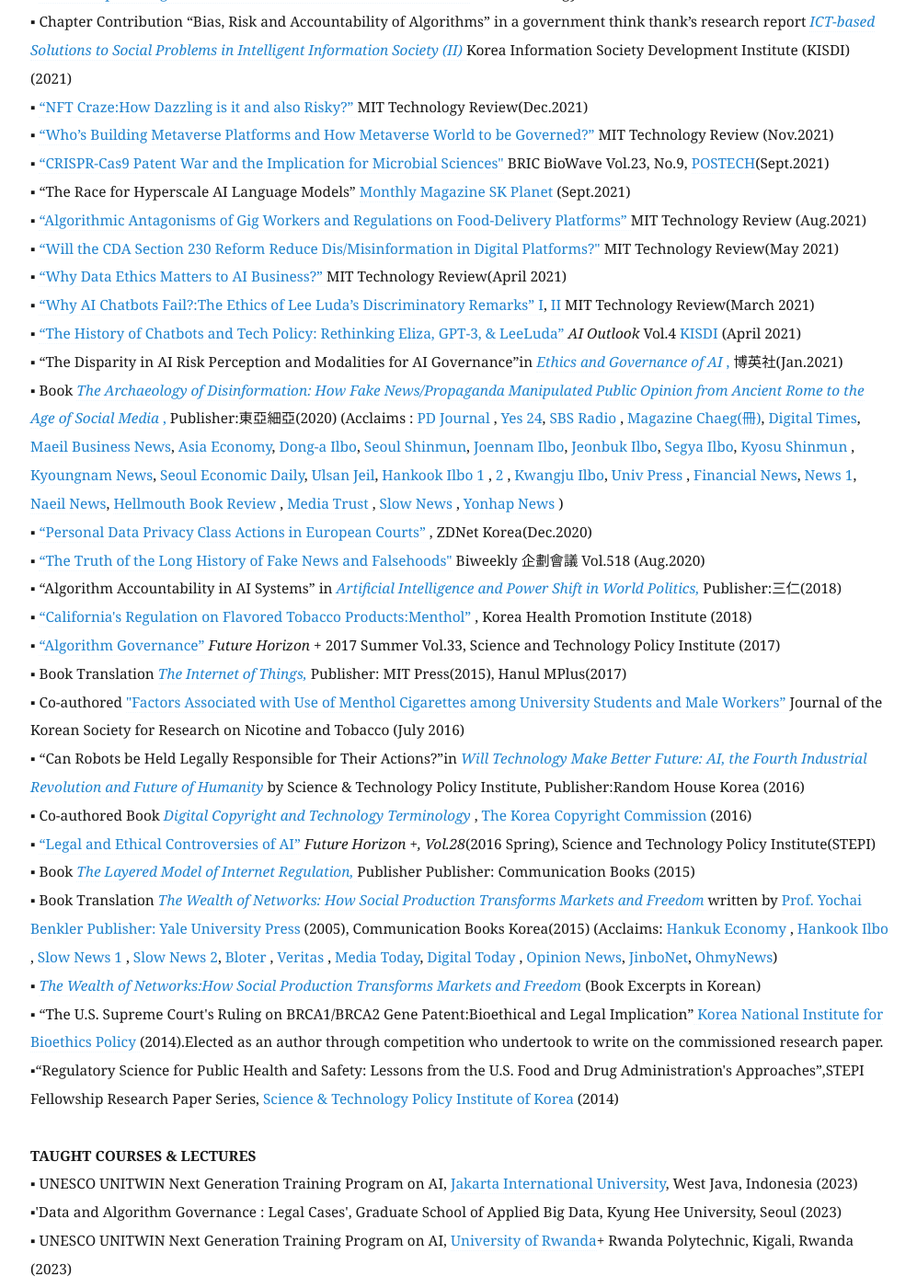
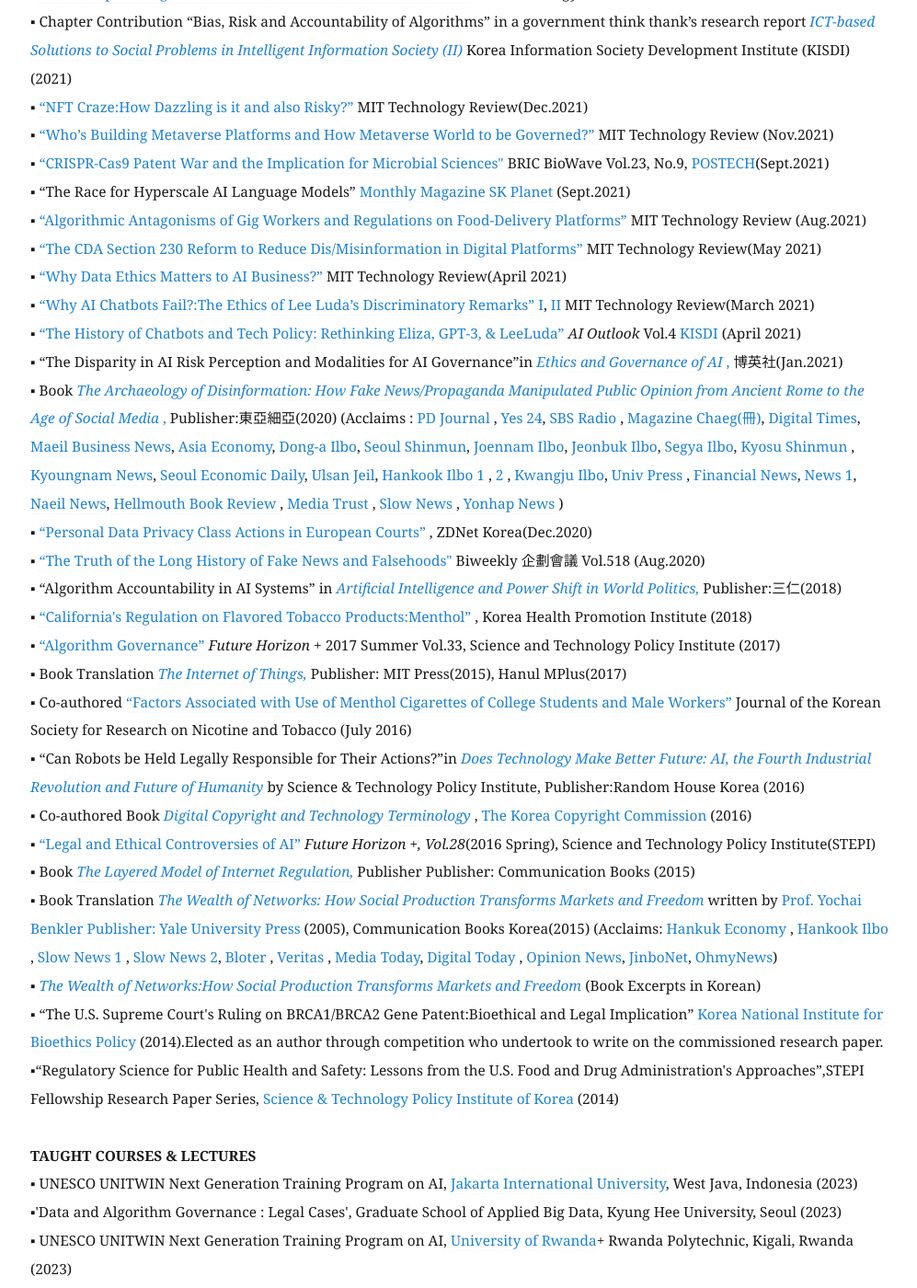
Before and after one commit to eunchangchoi/eunchangchoi.github.io, a Jekyll site: the page built from index.md, in a window 1280 px wide and 1400 px high, scrolled down 3229 px. Shown: the whole window at 92% size, without its empty margins (67-1064 px from the left). Built offline with Jekyll 4.4.1, drawn with Linux system fonts in a browser that asks for light colours; some of the changed text lies outside the part shown.

Commit message:
Update index.md

```diff
--- a/index.md
+++ b/index.md
@@ -61,7 +61,7 @@
 ▪ <a href="https://www.ibric.org/myboard/read.php?Board=report&id=3843">“CRISPR-Cas9 Patent War and the Implication for Microbial Sciences"</a> BRIC BioWave Vol.23, No.9, <a href="https://www.ibric.org/biowave/bio_webzine_index.php"> POSTECH</a>(Sept.2021)<br>
 ▪ “The Race for Hyperscale AI Language Models” <a href="https://www.skplanet.com/business/ictIot"> Monthly Magazine SK Planet </a>(Sept.2021) <br>
 ▪ <a href="https://www.technologyreview.kr/%ec%a3%bc%eb%ac%b8%ed%98%95-%ed%94%8c%eb%9e%ab%ed%8f%bc-%ea%b7%9c%ec%a0%9c%ec%99%80-%ea%b8%b1-%ec%9d%b4%ec%bd%94%eb%85%b8%eb%af%b8%ec%9d%98-%eb%af%b8%eb%9e%98/?fbclid=IwAR1sfDzfWXv-sdOnKCrOSIlD0PSPpXuAuzSBjD4gz-2Qjuc6NhNq2A100Iw">“Algorithmic Antagonisms of Gig Workers and Regulations on Food-Delivery Platforms” </a> MIT Technology Review (Aug.2021)<br>
-▪ <a href="https://www.technologyreview.kr/communicatioins-decency-act-misinformation/"> “Will the CDA Section 230 Reform Reduce Dis/Misinformation in Digital Platforms?" </a> MIT Technology Review(May 2021) <br>
+▪ <a href="https://www.technologyreview.kr/communicatioins-decency-act-misinformation/"> “The CDA Section 230 Reform to Reduce Dis/Misinformation in Digital Platforms” </a> MIT Technology Review(May 2021) <br>
 ▪ <a href="https://www.technologyreview.kr/why-data-ethics-is-important-in-ai-business/">“Why Data Ethics Matters to AI Business?” </a> MIT Technology Review(April 2021)<br>
 ▪ <a href="https://www.technologyreview.kr/why-ai-chatbots-fail-lee-luda-part-1/"> “Why AI Chatbots Fail?:The Ethics of Lee Luda’s Discriminatory Remarks” I</a>, <a href="https://www.technologyreview.kr/why-ai-chatbots-fail-lee-luda-part-2/"> II</a> MIT Technology Review(March 2021)<br>
 ▪ <a href="https://www.kisdi.re.kr/report/view.do?key=m2101113025377&arrMasterId=4333446&masterId=4333446&artId=555875"> “The History of Chatbots and Tech Policy: Rethinking Eliza, GPT-3, & LeeLuda” </a> <i> AI Outlook </i> Vol.4 <a href="https://www.kisdi.re.kr/eng/index.do"> KISDI </a>(April 2021)<br>
@@ -73,8 +73,8 @@
 ▪ <a href="https://nosmk.khealth.or.kr/nsk/user/extra/ntcc/nosmokeFile/fileView/jsp/Page.do?siteMenuIdx=81&dataNo=31&dataGr=4&fileNo=522&postIdx=562&level1Idx=8&level2Idx=31&datalv=1"> “California's Regulation on Flavored Tobacco Products:Menthol” </a>, Korea Health Promotion Institute (2018) <br>
 ▪ <a href="https://www.stepi.re.kr/site/stepiko/PeriodicReportView.do?reIdx=33&pageIndex=1&cateCont=A0505&searchYear=&searchCondition=2&searchKeyword=%EC%B5%9C%EC%9D%80%EC%B0%BD&searchSort=PUBLIC_DT"> “Algorithm Governance” </a><i> Future Horizon +</i> 2017 Summer Vol.33, Science and Technology Policy Institute (2017) <br>
 ▪ Book Translation <a href="http://www.kyobobook.co.kr/product/detailViewKor.laf?ejkGb=KOR&mallGb=KOR&barcode=9788946062726&orderClick=LAH&Kc="> <i> The Internet of Things,</i> </a> Publisher: MIT Press(2015), Hanul MPlus(2017)<br>
-▪ Co-authored <a href="http://www.jksrnt.org/journal/view.html?doi=10.25055/JKSRNT.2016.7.2.74"> "Factors Associated with Use of Menthol Cigarettes among University Students and Male Workers” </a> Journal of the Korean Society for Research on Nicotine and Tobacco (July 2016)<br>
-▪ “Can Robots be Held Legally Responsible for Their Actions?”in <a href="https://bit.ly/3cT4dSs"><i> Will Technology Make Better Future: AI, the Fourth Industrial Revolution and Future of Humanity</i></a> by Science & Technology Policy Institute, Publisher:Random House Korea (2016) <br>
+▪ Co-authored <a href="http://www.jksrnt.org/journal/view.html?doi=10.25055/JKSRNT.2016.7.2.74"> “Factors Associated with Use of Menthol Cigarettes of College Students and Male Workers” </a> Journal of the Korean Society for Research on Nicotine and Tobacco (July 2016)<br>
+▪ “Can Robots be Held Legally Responsible for Their Actions?”in <a href="https://bit.ly/3cT4dSs"><i> Does Technology Make Better Future: AI, the Fourth Industrial Revolution and Future of Humanity</i></a> by Science & Technology Policy Institute, Publisher:Random House Korea (2016) <br>
 ▪ Co-authored Book <a href= "https://copyright.or.kr/information-materials/publication/research-report/view.do?brdctsno=40222&pageIndex=1&brdctsstatecode=&brdclasscode=&searchTarget=SUBJECT&nationcode=&brdno=34&noticeYn=&etc1=&searchText=%EA%B8%B0%EC%88%A0%EC%9A%A9%EC%96%B4&portalcode=04&servicecode=06&searchkeyword=&portalcode04=#"><i> Digital Copyright and Technology Terminology </i> </a>,<a href="https://www.copyright.or.kr/eng/main.do"> The Korea Copyright Commission </a>(2016) <br>
 ▪ <a href="https://www.stepi.re.kr/site/stepiko/PeriodicReportView.do?reIdx=28&pageIndex=1&cateCont=A0505&searchYear=&searchCondition=2&searchKeyword=%EC%B5%9C%EC%9D%80%EC%B0%BD&searchSort=PUBLIC_DT"> “Legal and Ethical Controversies of AI”</a> <i> Future Horizon +, Vol.28</i>(2016 Spring), Science and Technology Policy Institute(STEPI) <br>
 ▪ Book <a href="http://www.kyobobook.co.kr/product/detailViewKor.laf?barcode=9791130437002&orderClick=357"> <i>The Layered Model of Internet Regulation, </i></a> Publisher Publisher: Communication Books (2015) <br>
@@ -140,7 +140,7 @@
 ▪ 'Global Perspective on AI Ethics Governance’ Korea Information Society Development Institute (KISDI), S.Korea (Sept.2018) <br>
 ▪ 'AI Ethics, Policies & Governance: A Global Overview’ The Korea Society of Internet Ethics Conference (Nov.2018) <br>
 ▪ 'Artificial Intelligence Applications for Global Public Health’ National Medical Center(NMC), Seoul, S. Korea (Oct. 2018)<br>
-▪ <a href="http://idr.jinbo.net/232"> 'Will You Trust Decision by Artificial Intelligence’</a> AI Lecture Series, <a href="https://idr.jinbo.net/">Institution for Digital Human Rights</a>, Seoul. S.Korea (Dec.2017)<br>
+▪ <a href="http://idr.jinbo.net/232"> “Will You Trust Decision by Artificial Intelligence?” </a> AI Lecture Series, <a href="https://idr.jinbo.net/">Institution for Digital Human Rights</a>, Seoul. S.Korea (Dec.2017)<br>
 ▪'National Cyber Security in The Age of Internet of Things’<a href="http://www.snuiis.re.kr"> Institute of International Studies</a>, Seoul National University (Jan.2017)<br>
 ▪'Analysis on the Stanford AI 100 Report’<a href="http://www.snuiis.re.kr/sub2/2_2_6_2.php"> Technology & Society Forum</a>, Seoul National University (Nov. 2016) <br>
 ▪ <a href="https://opennet.or.kr/wp-content/uploads/2015/08/발표자료-Net-Neutrality-OTT-Zero-ratinghandout-2015812-.pdf">'Net Neuteality in the new ICT Ecosystem :Zero-rating'</a> OpenNet Korea, Seoul (2015) <br>
```
